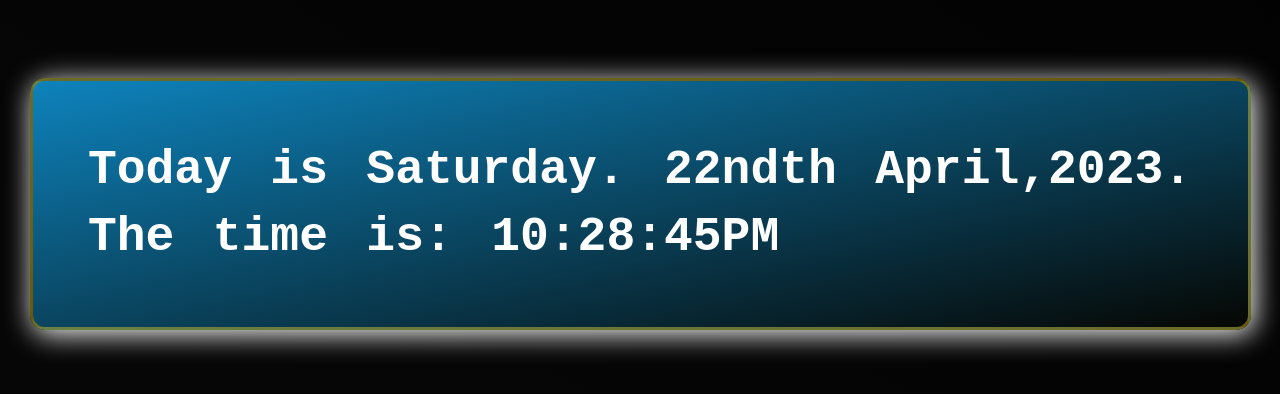
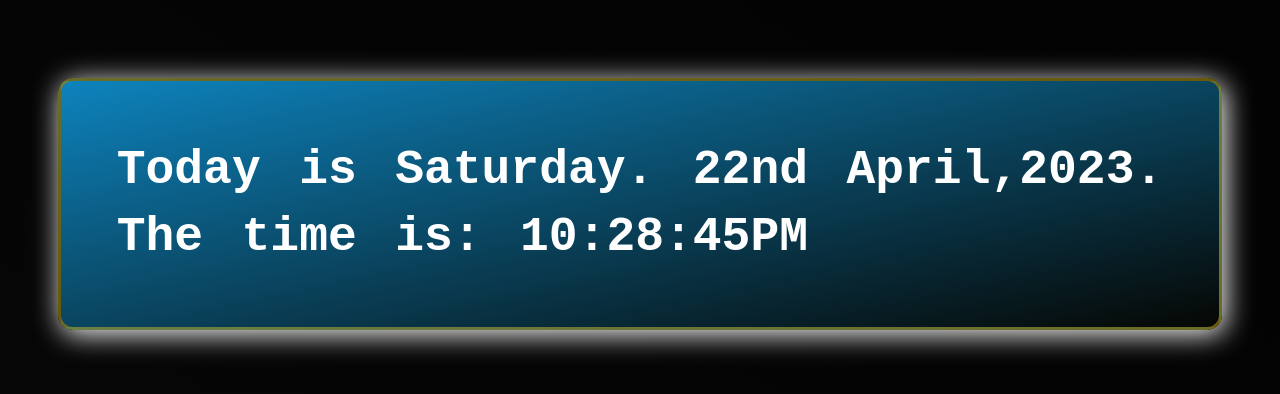
Before and after one commit to StephenBernard98/Real-Time-and-Date, a plain HTML site: page index.html in a window 1280 px wide. Shown: the part 196-590 px from the top of the page. Drawn offline with Linux system fonts and the light colour scheme.

Commit message:
Fixed suffix issues

```diff
--- a/index.html
+++ b/index.html
@@ -138,13 +138,13 @@
             if (myDay == 1 || myDay == 21 || myDay == 31) {
                 myDay += "st"
             }
-           if (myDay == 2 || myDay == 22) {
+           else if (myDay == 2 || myDay == 22) {
                 myDay+= "nd"
             }
-           if (myDay == 3 || myDay == 23) {
+          else if (myDay == 3 || myDay == 23) {
                 myDay+= "rd"
             }
-          if (myDay != 1 || myDay != 21 || myDay != 31 || myDay != 2 || myDay != 22) {
+        else {
                  myDay+= "th"
              }
 
```
